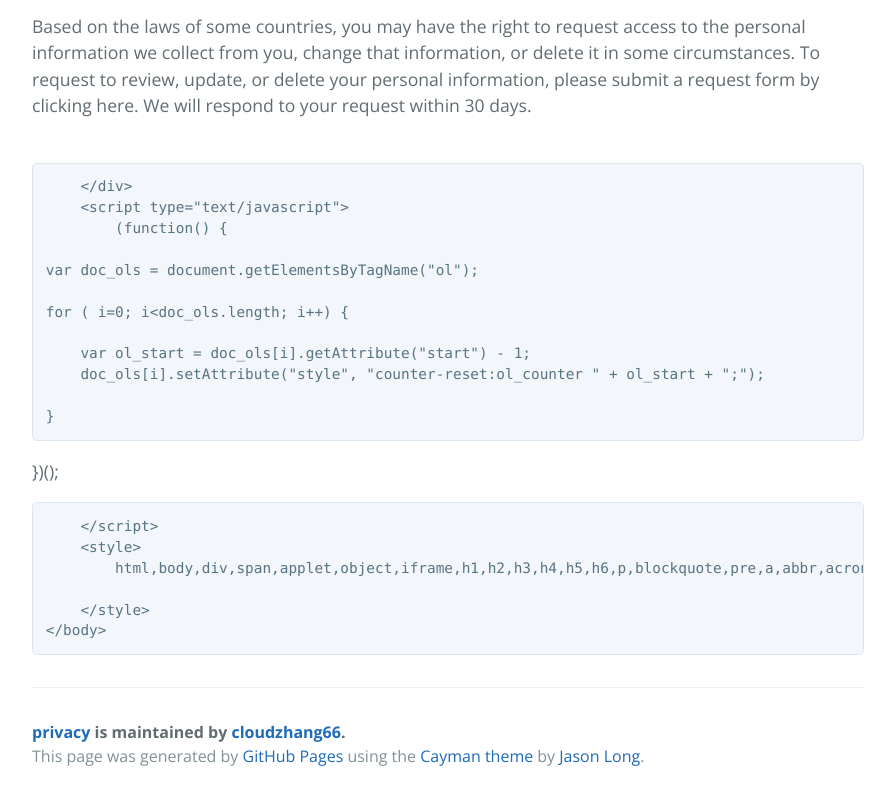
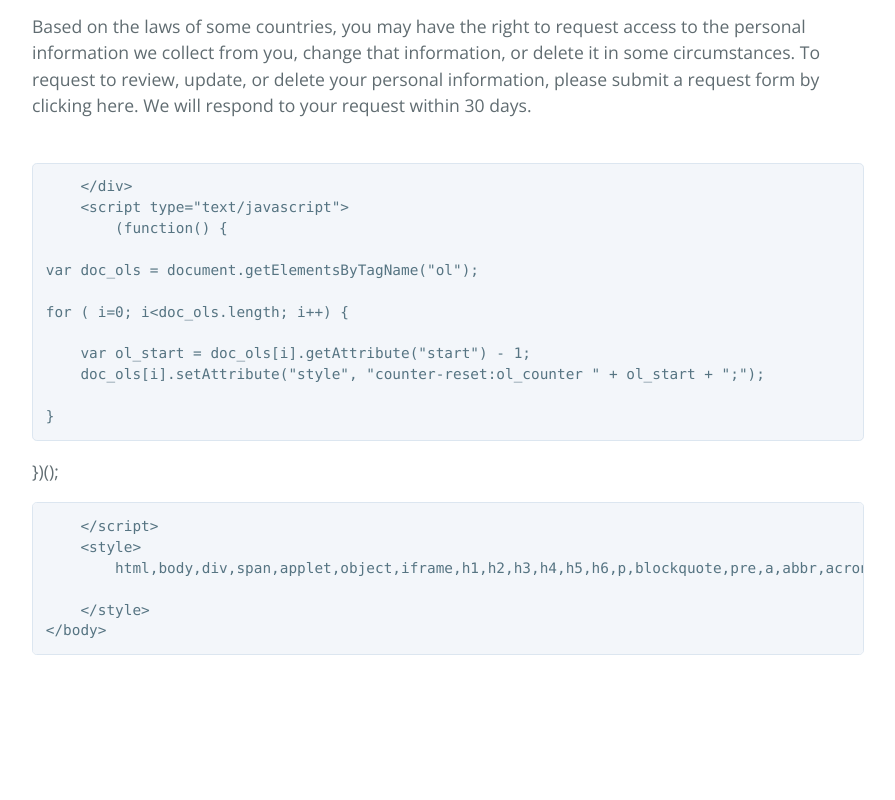
Before and after one commit to cloudzhang66/policy_conch, a plain HTML site: page index.html in a window 1280 px wide. Shown: the part 7968-8768 px from the top of the page, without its empty margins (192-1087 px from the left). After the commit the page ends 8671 px from the top, so only its background shows below. Drawn offline with nearby package versions, Linux system fonts and the light colour scheme.

Commit message:
Update index.html

```diff
--- a/index.html
+++ b/index.html
@@ -175,11 +175,7 @@ for ( i=0; i&lt;doc_ols.length; i++) {
 </code></pre>
 </div>
 
-      <footer class="site-footer">
-        <span class="site-footer-owner"><a href="https://github.com/cloudzhang66/policy_conch">privacy</a> is maintained by <a href="https://github.com/cloudzhang66">cloudzhang66</a>.</span>
 
-        <span class="site-footer-credits">This page was generated by <a href="https://pages.github.com">GitHub Pages</a> using the <a href="https://github.com/jasonlong/cayman-theme">Cayman theme</a> by <a href="https://twitter.com/jasonlong">Jason Long</a>.</span>
-      </footer>
 
     </section>
 
```
